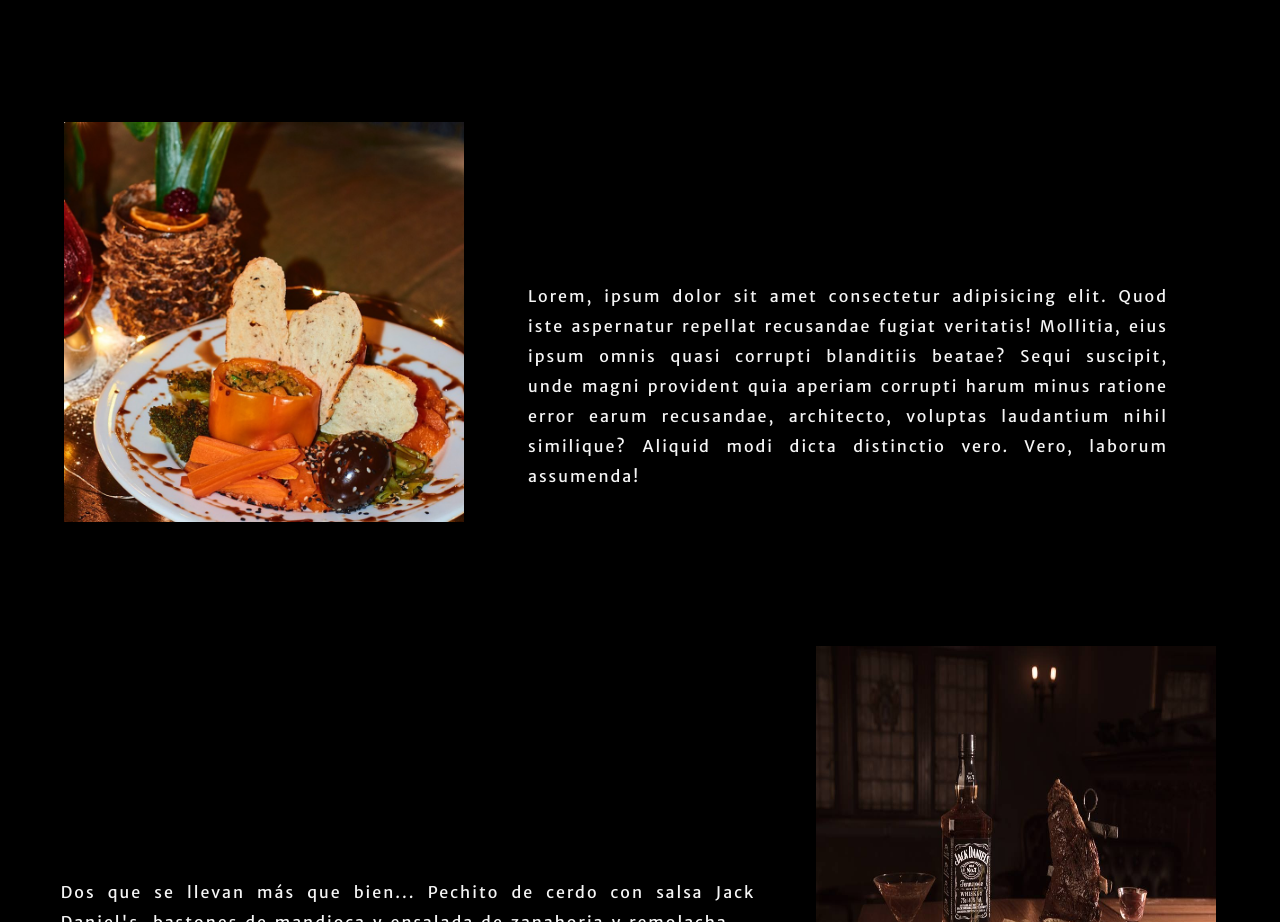
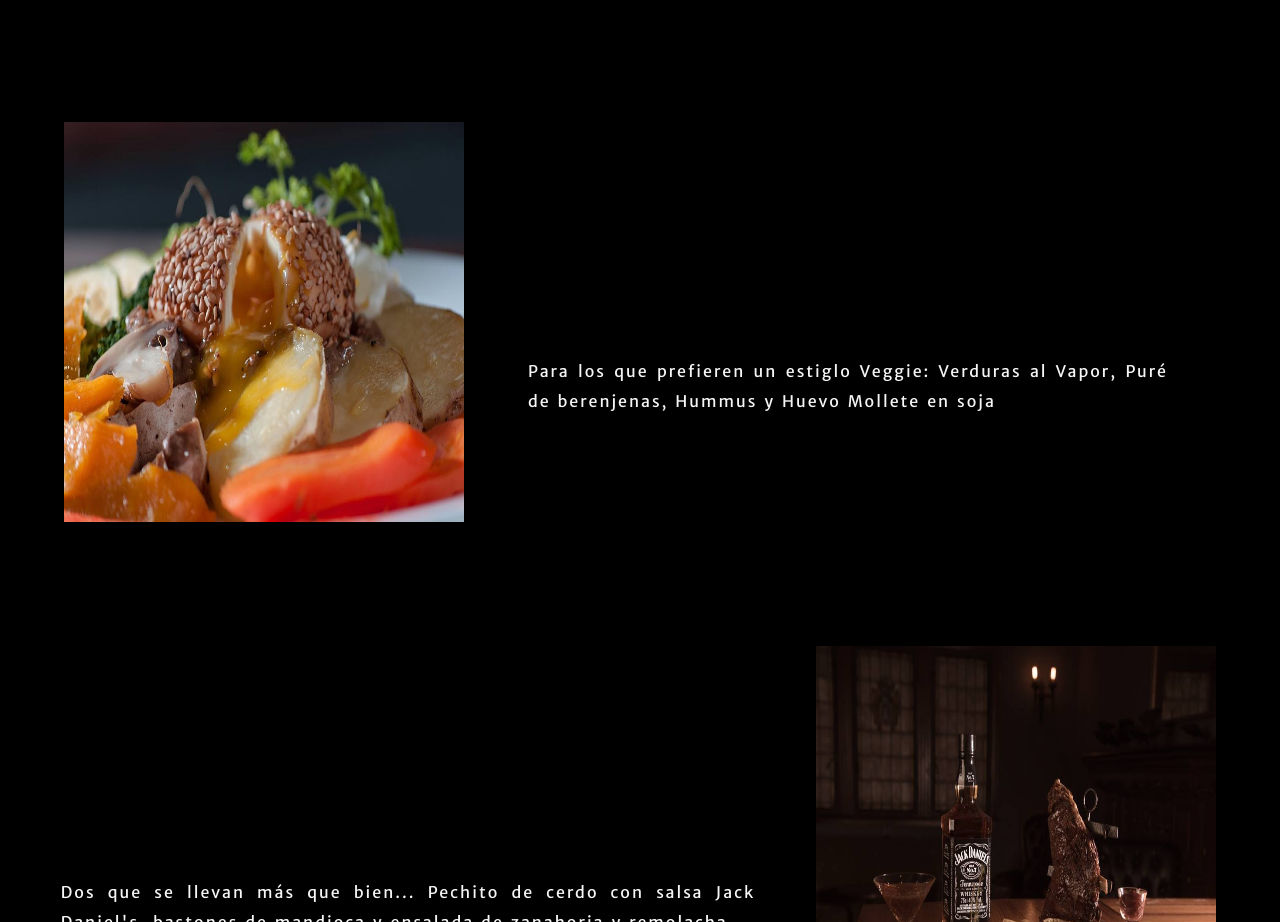
Before and after one commit to luciadifazio/anasagastibar.com.ar, a plain HTML site: page views/tapas.html in a window 1280 px wide. Shown: the part 1855-2777 px from the top of the page. Drawn offline with Linux system fonts and the light colour scheme.

Commit message:
actualicé tapas

```diff
--- a/views/tapas.html
+++ b/views/tapas.html
@@ -64,14 +64,11 @@
             </section>
 
             <section class="tapa-impar">
-                <img class="tapa-impar__imagen" src="../Assets/img/tapas3.jpg" alt="tapatres">
+                <img class="tapa-impar__imagen" src="../Assets/img/tapaVeggie.jpg" alt="tapa veggie">
                 <br>
                 <br>
-                <p class="parrafoImpar">Lorem, ipsum dolor sit amet consectetur adipisicing elit. Quod iste aspernatur
-                    repellat recusandae
-                    fugiat veritatis! Mollitia, eius ipsum omnis quasi corrupti blanditiis beatae? Sequi suscipit, unde
-                    magni provident quia aperiam corrupti harum minus ratione error earum recusandae, architecto,
-                    voluptas laudantium nihil similique? Aliquid modi dicta distinctio vero. Vero, laborum assumenda!
+                <p class="parrafoImpar"> Para los que prefieren un estiglo Veggie: Verduras al Vapor, Puré de
+                    berenjenas, Hummus y Huevo Mollete en soja
                 </p>
             </section>
 
```
Also changed, not shown: Assets/img/tapaVeggie.jpg (added).
